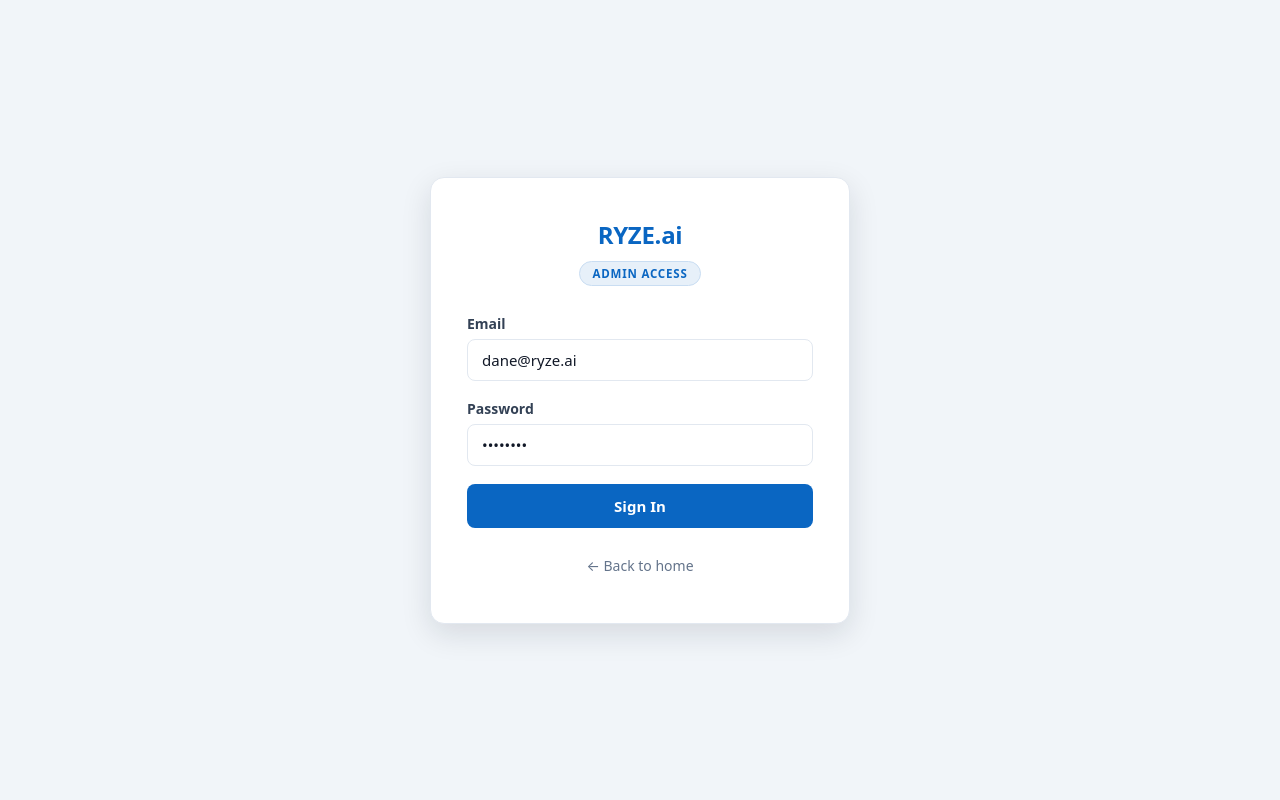
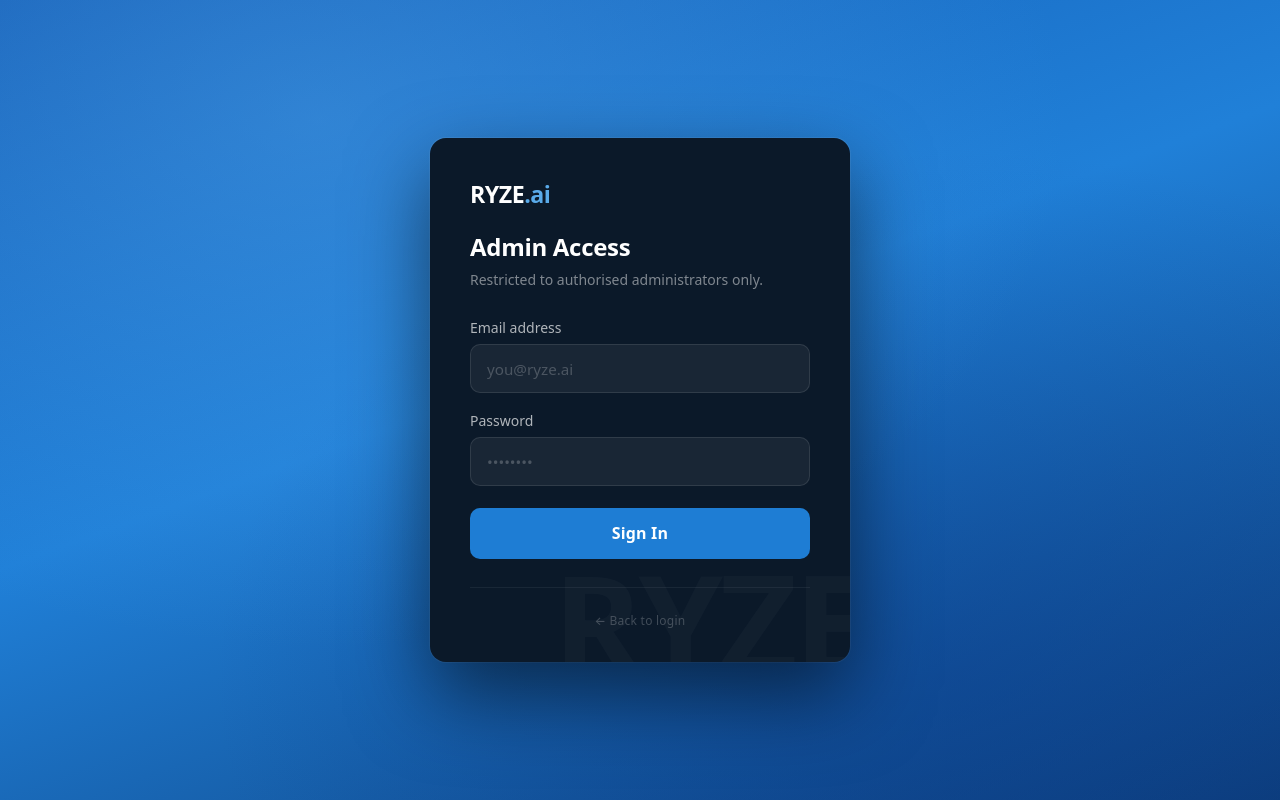
Before and after one commit to djahern-max/ryzerecruiting_frontend, a React (Vite) app: page /admin/login in a window 1280 px wide. Built offline with nearby package versions, Linux system fonts and the light colour scheme.

Commit message:
changed styling of admin login

```diff
--- a/src/pages/AdminLogin.jsx
+++ b/src/pages/AdminLogin.jsx
@@ -1,77 +1,59 @@
 /* src/pages/AdminLogin.jsx */
-import { useState, useEffect } from 'react';
+import { useState } from 'react';
 import { useNavigate } from 'react-router-dom';
 import { useAuth } from '../contexts/AuthContext';
-import styles from './AdminLogin.module.css';
+import styles from './Auth.module.css';   // ← reuse the dark-card styles
 
 function AdminLogin() {
   const navigate = useNavigate();
-  const { user, login, loading } = useAuth();
-
-  const [email, setEmail] = useState('dane@ryze.ai');
+  const { adminLogin } = useAuth();
+  const [email, setEmail] = useState('');
   const [password, setPassword] = useState('');
   const [error, setError] = useState('');
-  const [submitting, setSubmitting] = useState(false);
-
-  useEffect(() => {
-    if (!loading && user) {
-      if (user.user_type === 'ADMIN') {
-        navigate('/admin');
-      } else {
-        navigate('/');
-      }
-    }
-  }, [user, loading, navigate]);
+  const [loading, setLoading] = useState(false);
 
   async function handleSubmit(e) {
     e.preventDefault();
     setError('');
-    setSubmitting(true);
-
+    setLoading(true);
     try {
-      const result = await login(email, password);
-      if (!result.success) {
-        setError(result.error || 'Login failed. Check your credentials.');
-      }
-    } catch (err) {
-      setError('An unexpected error occurred.');
+      const result = await adminLogin(email, password);
+      if (!result.success) setError(result.error || 'Invalid credentials.');
+    } catch {
+      setError('An unexpected error occurred. Please try again.');
     } finally {
-      setSubmitting(false);
+      setLoading(false);
     }
   }
 
-  if (loading) return null;
+  return (
+    <div className={styles.authPage}>
+      <div className={styles.authContainer}>
 
-  return (
-    <div className={styles.page}>
-      <div className={styles.card}>
-        <div className={styles.header}>
-          <h1 className={styles.logo} onClick={() => navigate('/')}>
-            RYZE.ai
-          </h1>
-          <span className={styles.adminBadge}>Admin Access</span>
+        {/* ── Logo & heading ──────────────────────── */}
+        <div className={styles.authHeader}>
+          <div className={styles.logo}>
+            RYZE<span className={styles.logoAi}>.ai</span>
+          </div>
+          <h1 className={styles.authTitle}>Admin Access</h1>
+          <p className={styles.authSubtitle}>
+            Restricted to authorised administrators only.
+          </p>
         </div>
 
-        {error && (
-          <div className={styles.error} role="alert">
-            {error}
-          </div>
-        )}
+        {error && <div className={styles.error}>{error}</div>}
 
-        <form className={styles.form} onSubmit={handleSubmit} noValidate>
+        <form className={styles.authForm} onSubmit={handleSubmit}>
           <div className={styles.formGroup}>
-            <label htmlFor="email">Email</label>
+            <label htmlFor="email">Email address</label>
             <input
               id="email"
               type="email"
+              placeholder="you@ryze.ai"
+              value={email}
+              onChange={(e) => { setEmail(e.target.value); setError(''); }}
+              required
               autoComplete="email"
-              autoCorrect="off"
-              autoCapitalize="none"
-              spellCheck="false"
-              placeholder="dane@ryze.ai"
-              value={email}
-              onChange={(e) => setEmail(e.target.value.trim().replace(/[^\x00-\x7F@]/g, (c) => c === '＠' ? '@' : c))}
-              required
             />
           </div>
 
@@ -80,30 +62,30 @@ function AdminLogin() {
             <input
               id="password"
               type="password"
-              autoComplete="current-password"
               placeholder="••••••••"
               value={password}
               onChange={(e) => setPassword(e.target.value)}
               required
+              autoComplete="current-password"
             />
           </div>
 
-          <button
-            type="submit"
-            className={styles.submitButton}
-            disabled={submitting}
-          >
-            {submitting ? 'Signing in…' : 'Sign In'}
+          <button type="submit" className={styles.submitButton} disabled={loading}>
+            {loading ? 'Signing in…' : 'Sign In'}
           </button>
         </form>
 
-        <button
-          className={styles.backLink}
-          onClick={() => navigate('/')}
-          type="button"
-        >
-          ← Back to home
-        </button>
+        {/* ── Back to login ────────────────────────── */}
+        <div className={styles.adminAccess}>
+          <button
+            className={styles.adminAccessLink}
+            onClick={() => navigate('/auth')}
+            style={{ background: 'none', border: 'none', cursor: 'pointer' }}
+          >
+            ← Back to login
+          </button>
+        </div>
+
       </div>
     </div>
   );
--- a/src/pages/AdminLogin.module.css
+++ /dev/null
@@ -1,157 +0,0 @@
-/* src/pages/AdminLogin.module.css */
-
-.page {
-  min-height: 100vh;
-  display: flex;
-  align-items: center;
-  justify-content: center;
-  background: var(--bg-50);
-  padding: 24px;
-}
-
-.card {
-  background: #ffffff;
-  border: 1px solid var(--border-200);
-  border-radius: var(--radius);
-  box-shadow: var(--shadow-md);
-  padding: 40px 36px;
-  width: 100%;
-  max-width: 420px;
-}
-
-/* ── Header ──────────────────────────────────────── */
-.header {
-  display: flex;
-  flex-direction: column;
-  align-items: center;
-  gap: 10px;
-  margin-bottom: 28px;
-  text-align: center;
-}
-
-.logo {
-  font-size: 1.5rem;
-  font-weight: 800;
-  color: var(--brand-800);
-  letter-spacing: -0.3px;
-  margin: 0;
-  cursor: pointer;
-  transition: color 150ms ease;
-}
-
-.logo:hover {
-  color: var(--brand-700);
-}
-
-.adminBadge {
-  display: inline-block;
-  font-size: 0.72rem;
-  font-weight: 700;
-  letter-spacing: 0.8px;
-  text-transform: uppercase;
-  color: var(--brand-800);
-  background: color-mix(in srgb, var(--brand-800) 10%, white);
-  border: 1px solid color-mix(in srgb, var(--brand-800) 22%, white);
-  padding: 4px 12px;
-  border-radius: 20px;
-}
-
-/* ── Error ───────────────────────────────────────── */
-.error {
-  background: #fee2e2;
-  border: 1px solid #fca5a5;
-  color: #b91c1c;
-  border-radius: 8px;
-  padding: 12px 16px;
-  font-size: 14px;
-  margin-bottom: 20px;
-}
-
-/* ── Form ────────────────────────────────────────── */
-.form {
-  display: flex;
-  flex-direction: column;
-  gap: 18px;
-  margin-bottom: 20px;
-}
-
-.formGroup {
-  display: flex;
-  flex-direction: column;
-  gap: 6px;
-}
-
-.formGroup label {
-  font-size: 14px;
-  font-weight: 600;
-  color: var(--text-700);
-}
-
-.formGroup input {
-  padding: 10px 14px;
-  border: 1px solid var(--border-200);
-  border-radius: 8px;
-  font-size: 15px;
-  font-family: var(--font-sans);
-  color: var(--text-900);
-  background: white;
-  transition: border-color 150ms ease, box-shadow 150ms ease;
-  outline: none;
-}
-
-.formGroup input:focus {
-  border-color: var(--brand-700);
-  box-shadow: 0 0 0 3px color-mix(in srgb, var(--brand-700) 15%, transparent);
-}
-
-.formGroup input::placeholder {
-  color: var(--text-400);
-}
-
-/* ── Submit Button ───────────────────────────────── */
-.submitButton {
-  width: 100%;
-  padding: 12px;
-  background: var(--brand-800);
-  color: white;
-  border: none;
-  border-radius: 8px;
-  font-size: 15px;
-  font-weight: 700;
-  font-family: var(--font-sans);
-  cursor: pointer;
-  transition: background 150ms ease, transform 150ms ease;
-}
-
-.submitButton:hover:not(:disabled) {
-  background: var(--brand-700);
-  transform: translateY(-1px);
-}
-
-.submitButton:active:not(:disabled) {
-  transform: translateY(0);
-}
-
-.submitButton:disabled {
-  opacity: 0.65;
-  cursor: not-allowed;
-}
-
-/* ── Back Link ───────────────────────────────────── */
-.backLink {
-  display: block;
-  width: 100%;
-  text-align: center;
-  background: none;
-  border: none;
-  color: var(--text-500);
-  font-size: 14px;
-  font-family: var(--font-sans);
-  cursor: pointer;
-  padding: 8px;
-  transition: color 150ms ease;
-}
-
-.backLink:hover {
-  color: var(--text-700);
-}
```
